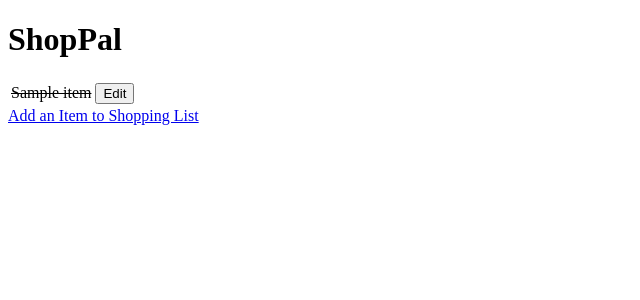
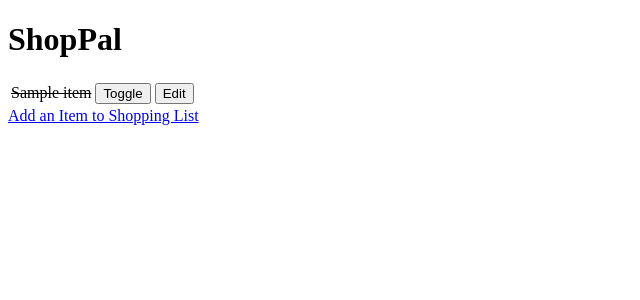
Before and after one commit to kev-n14/ShopPal, a Django app: template templates/shop/shop_list.html in a window 1280 px wide. Shown: the top 300 px of the page, without its empty margins (0-640 px from the left). Run offline with Django 3.2, Linux system fonts and the light colour scheme; the template is opened without the code that fills it: values that come from a table or form of the project are taken from there, others are empty; tables that the repository leaves empty hold one stand-in row (values such as "Sample post"); parts of the project's set-up code (start-up, migrations or seed data) failed here and were passed over.

```diff
--- a/shoppal/urls.py
+++ b/shoppal/urls.py
@@ -15,11 +15,12 @@ Including another URLconf
 """
 from django.contrib import admin
 from django.urls import path, include
-from shop.views import get_shop_list, add_item_shop_list, edit_item_shop_list
+from shop.views import views
 
 urlpatterns = [
     path('admin/', admin.site.urls),
-    path('', get_shop_list, name='get_shop_list'),
-    path('add', add_item_shop_list, name='add'),
-    path('edit/<item_id>', edit_item_shop_list, name='edit'),
+    path('', views.get_shop_list, name='get_shop_list'),
+    path('add', views.add_item_shop_list, name='add'),
+    path('edit/<item_id>', views.edit_item_shop_list, name='edit'),
+    path('toggle/<item_id>', views.toggle_item_shop_list, name='toggle'),
 ]
--- a/templates/shop/shop_list.html
+++ b/templates/shop/shop_list.html
@@ -20,6 +20,11 @@
             <td>{{ item.name }}</td>
             {% endif%}
             <td>
+                <a href="/toggle/{{ item.id }}">
+                    <button>Toggle</button>
+                </a>
+            </td>
+            <td>
                 <a href="/edit/{{ item.id }}">
                     <button>Edit</button>
                 </a>
```
Also changed, not shown: shop/views.py (+7 -0 lines).
